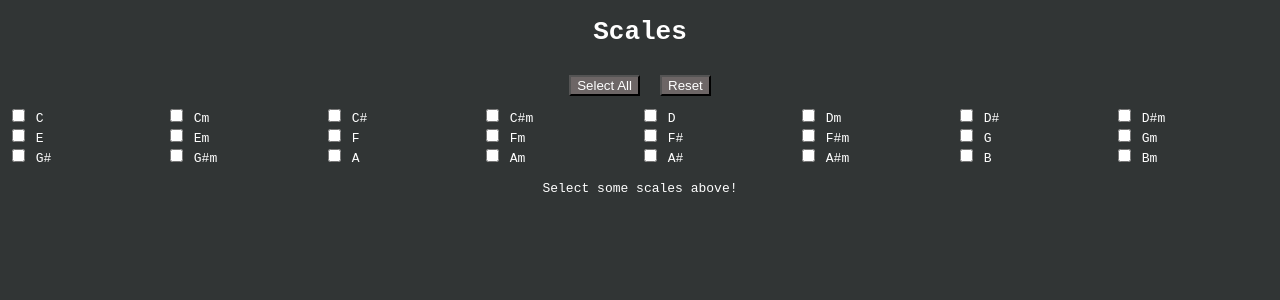
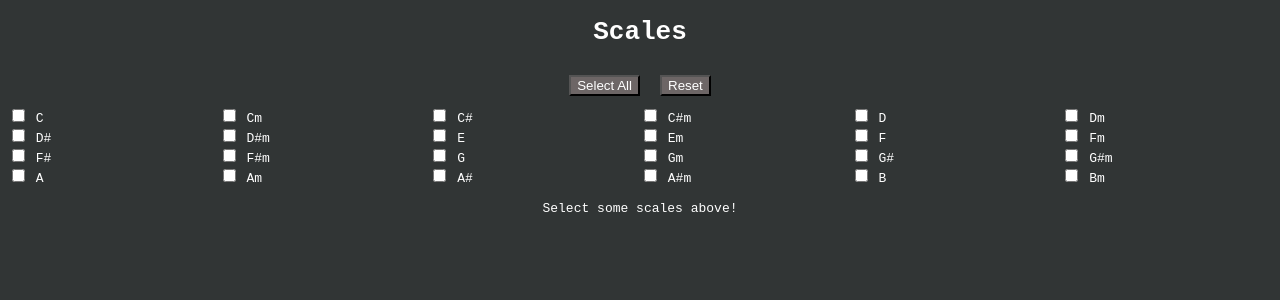
Before and after one commit to mcherdakov/bass-helper, a Vue app: page / in a window 1280 px wide. Shown: the top 300 px of the page. Built offline with nearby package versions, Linux system fonts and the light colour scheme.

Commit message:
fix grid columns

```diff
--- a/src/components/ScaleTrainer.vue
+++ b/src/components/ScaleTrainer.vue
@@ -79,6 +79,6 @@ export default {
 <style scoped>
   .scales-list {
     display: grid;
-    grid-template-columns: repeat(8, 1fr);
+    grid-template-columns: repeat(6, 1fr);
   }
 </style>
```
